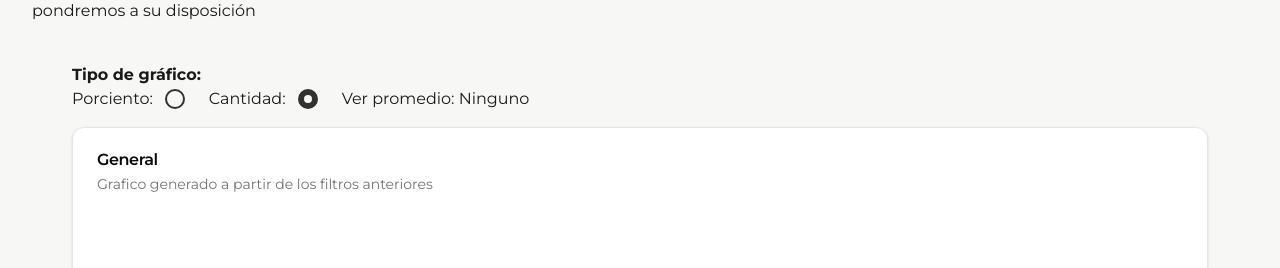
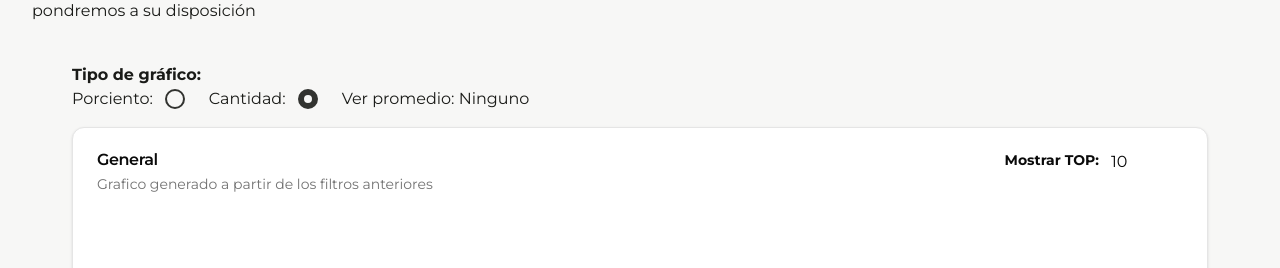
Before and after one commit to AdrianSouto/techpath, a Next.js app: page / in a window 1280 px wide. Shown: the part 5380-5648 px from the top of the page. Built offline with nearby package versions, Linux system fonts and the light colour scheme; a web font is replaced by a local one.

Commit message:
Slice chart personalizado y funciona filtro con promedio

```diff
--- a/app/charts/components/PersonalizadoChart.tsx
+++ b/app/charts/components/PersonalizadoChart.tsx
@@ -12,7 +12,8 @@ import {
     ChartTooltip,
     ChartTooltipContent,
 } from "@/components/ui/chart"
-import {getRandomColor} from "@/lib/utils";
+import {getRandomColor, getSortedSliced} from "@/lib/utils";
+import {useState} from "react";
 
 export const description = "A mixed bar chart"
 
@@ -26,12 +27,13 @@ type Props = {
 }
 
 export function PersonalizadoChart(props: Props) {
-
+    const [slice, setSlice] = useState(10)
+    const data = getSortedSliced(props.data, slice)
     const chartData: {
         name: string,
         cantidad: number,
         fill: string
-    }[] = props.data.map(([name, cantidad]) => (
+    }[] = data.map(([name, cantidad]) => (
         {
             name: name,
             cantidad: cantidad,
@@ -49,9 +51,13 @@ export function PersonalizadoChart(props: Props) {
     return (
         <div className={`${props.className ? props.className : 'h-[80vh] lg:h-fit'}`}>
             <Card className={'flex-col flex h-full'}>
-                <CardHeader>
+                <CardHeader className={'relative'}>
                     <CardTitle>{props.name}</CardTitle>
                     <CardDescription>{props.description || `${props.name} mas usadas`} </CardDescription>
+                    <div  className={'absolute right-4 top-4 flex space-x-3'}>
+                        <h2 className={'text-sm font-bold'}>Mostrar TOP: </h2>
+                        <input className={'w-20 '} value={slice} type={"number"} onChange={(e) => setSlice(parseFloat(e.target.value))}/>
+                    </div>
                 </CardHeader>
                 <CardContent className={'size-1/2'}>
                     <ChartContainer config={chartConfig} className={'size-full'}>
--- a/app/components/More.tsx
+++ b/app/components/More.tsx
@@ -16,6 +16,7 @@ export default function More({ setShowMore, data, filter, setFilter }: Props) {
     return (
         <section className={"mt-20 w-[90svw]"}>
             <div className={"flex flex-col lg:flex-row items-center justify-between w-full px-10 space-y-2"}>
+
                 <button
                     onClick={() => setShowMore(false)}
                     className={"flex font-bold justify-center items-center border-tuatara-950 py-2 px-4 bg-white rounded-full border-2 hover:cursor-pointer hover:bg-tuatara-950 hover:text-tuatara-100 transition-all hover:scale-105"}
--- a/app/components/Personalizado.tsx
+++ b/app/components/Personalizado.tsx
@@ -173,16 +173,16 @@ export default function Personalizado({dataIndex, dataCount}: Props) {
                 let cant = 0
                 if (indexPromedio === DataEnum.salarys) {
                     Object.entries(mapperIndex[indexPromedio]).forEach(([salary, set]) => {
-                        sum += parseFloat(salary) * set.intersection(mapperIndex[mainCampo][key]).size
-                        cant+= set.intersection(mapperIndex[mainCampo][key]).size
+                        sum += parseFloat(salary) * set.intersection(interseccion).size
+                        cant+= set.intersection(interseccion).size
                     })
                     temp.push([key, sum / cant])
 
                 }
                 if (indexPromedio === DataEnum.experiencias) {
                     Object.entries(mapperIndex[indexPromedio]).forEach(([xp, set]) => {
-                        sum += parseFloat(xp) * set.intersection(mapperIndex[mainCampo][key]).size
-                        cant+= set.intersection(mapperIndex[mainCampo][key]).size
+                        sum += parseFloat(xp) * set.intersection(interseccion).size
+                        cant+= set.intersection(interseccion).size
                     })
                     temp.push([key, sum / cant])
                 }
```
